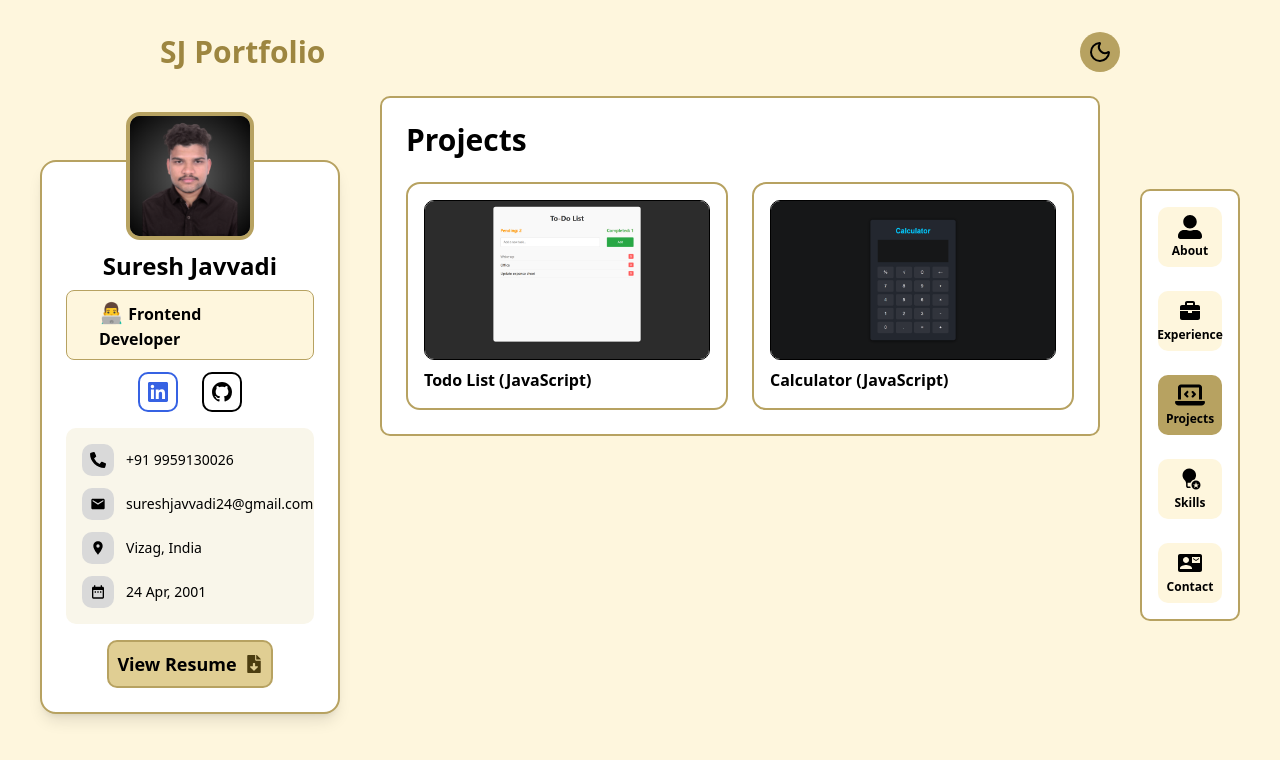
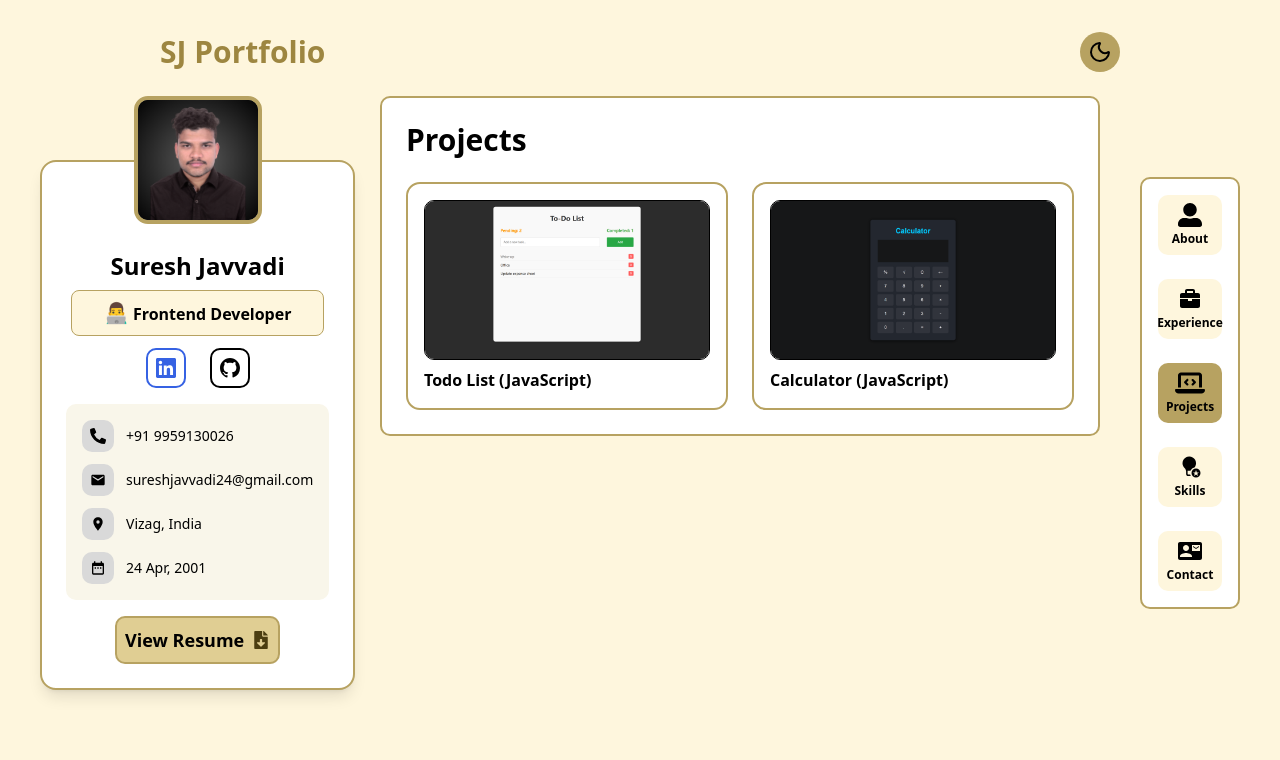
Before and after one commit to suresh-javvadi/sj-portfolio, a React (Vite) app: page /projects in a window 1280 px wide. Shown: the top 760 px of the page. Built offline with nearby package versions, Linux system fonts and the light colour scheme.

Commit message:
feat: implement Magnet component for interactive profile card effects

```diff
--- /dev/null
+++ b/src/components/Magnet.jsx
@@ -0,0 +1,76 @@
+import { useState, useEffect, useRef } from "react";
+
+const Magnet = ({
+  children,
+  padding = 100,
+  disabled = false,
+  magnetStrength = 2,
+  activeTransition = "transform 0.3s ease-out",
+  inactiveTransition = "transform 0.5s ease-in-out",
+  wrapperClassName = "",
+  innerClassName = "",
+  ...props
+}) => {
+  const [isActive, setIsActive] = useState(false);
+  const [position, setPosition] = useState({ x: 0, y: 0 });
+  const magnetRef = useRef(null);
+
+  useEffect(() => {
+    if (disabled) {
+      setPosition({ x: 0, y: 0 });
+      return;
+    }
+
+    const handleMouseMove = (e) => {
+      if (!magnetRef.current) return;
+
+      const { left, top, width, height } =
+        magnetRef.current.getBoundingClientRect();
+      const centerX = left + width / 2;
+      const centerY = top + height / 2;
+
+      const distX = Math.abs(centerX - e.clientX);
+      const distY = Math.abs(centerY - e.clientY);
+
+      if (distX < width / 2 + padding && distY < height / 2 + padding) {
+        setIsActive(true);
+
+        const offsetX = (e.clientX - centerX) / magnetStrength;
+        const offsetY = (e.clientY - centerY) / magnetStrength;
+        setPosition({ x: offsetX, y: offsetY });
+      } else {
+        setIsActive(false);
+        setPosition({ x: 0, y: 0 });
+      }
+    };
+
+    window.addEventListener("mousemove", handleMouseMove);
+    return () => {
+      window.removeEventListener("mousemove", handleMouseMove);
+    };
+  }, [padding, disabled, magnetStrength]);
+
+  const transitionStyle = isActive ? activeTransition : inactiveTransition;
+
+  return (
+    <div
+      ref={magnetRef}
+      className={wrapperClassName}
+      style={{ position: "relative", display: "inline-block" }}
+      {...props}
+    >
+      <div
+        className={innerClassName}
+        style={{
+          transform: `translate3d(${position.x}px, ${position.y}px, 0)`,
+          transition: transitionStyle,
+          willChange: "transform",
+        }}
+      >
+        {children}
+      </div>
+    </div>
+  );
+};
+
+export default Magnet;
--- a/src/components/ProfileCard.jsx
+++ b/src/components/ProfileCard.jsx
@@ -6,11 +6,13 @@ import { MdLocationOn, MdDateRange, MdMail } from "react-icons/md";
 import { FaPhoneAlt, FaFileDownload } from "react-icons/fa";
 import profilePic from "../assets/profile_pic.png";
 import PixelTransition from "./PixelTransition";
+import Magnet from "./Magnet";
 
 const ProfileCard = () => {
   return (
     <aside className="w-3/12 relative">
-      <div className="absolute top-20 left-1/2 transform -translate-x-1/2 -translate-y-1/2 w-32 h-32 border-4 border-[var(--border-main)] rounded-xl">
+      <Magnet padding={50} disabled={false} magnetStrength={10}>
+        <div className="absolute left-1/2 transform -translate-x-1/2 -translate-y-1/2 w-32 h-32 border-4 border-[var(--border-main)] rounded-xl">
           <PixelTransition
             firstContent={
               <img
@@ -100,6 +102,7 @@ const ProfileCard = () => {
             </a>
           </div>
         </div>
+      </Magnet>
     </aside>
   );
 };
```
Lines whose indentation alone changed are shown as unchanged.
